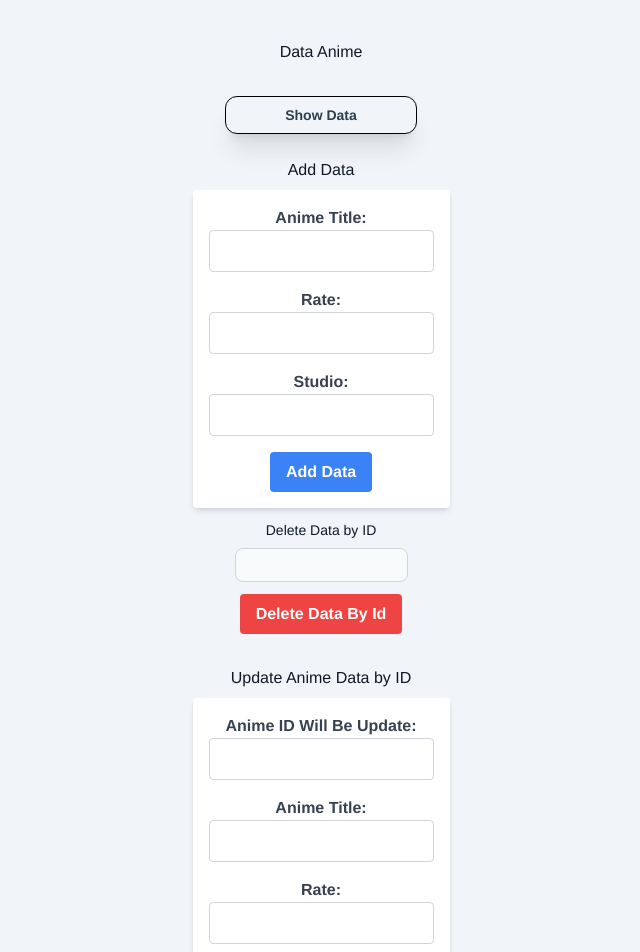
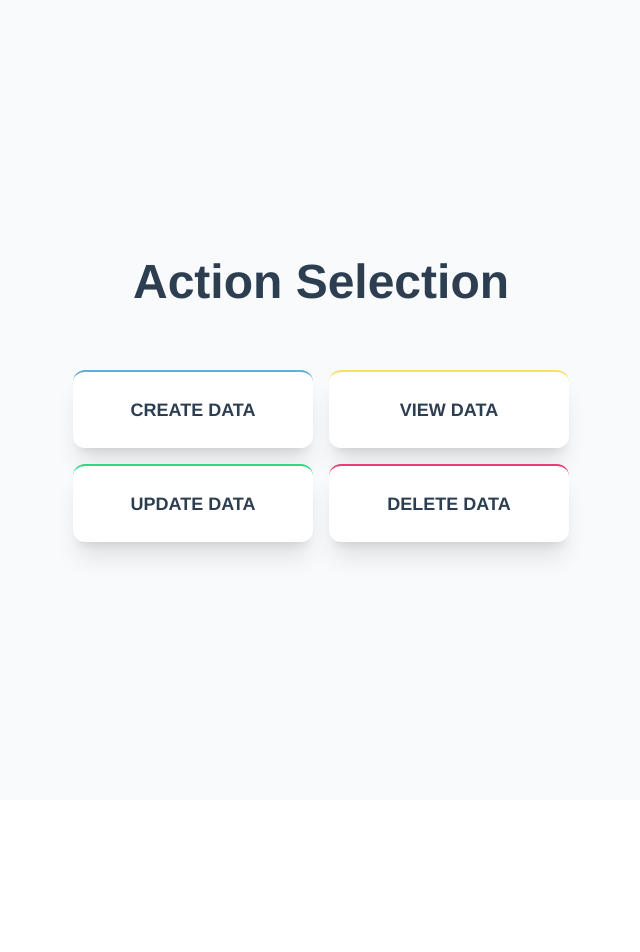
Before and after one commit to Haalloobim/Pemrograman-Web-PayloadCMS, a Vue app in the folder client/: page /main in a window 1280 px wide. Shown: the top 952 px of the page, without its empty margins (319-959 px from the left). After the commit the page ends 800 px from the top, so only its background shows below. Built offline with nearby package versions, Linux system fonts and the light colour scheme.

Commit message:
feat: add main page for routing and completing register

```diff
--- a/client/src/views/LoginPage.vue
+++ b/client/src/views/LoginPage.vue
@@ -7,11 +7,11 @@
                     <form>
                         <div class="py-2 px-4 text-lg leading-6 space-y-4 text-gray-200">
                             <div class="relative">
-                                <input autocomplete="off" id="name" name="name" type="text"
+                                <input autocomplete="off" id="email" name="email" type="email"
                                     class="peer placeholder-transparent h-10 w-full border-b-2 border-gray-300 text-gray-900 focus:outline-none focus:borer-rose-600"
                                     placeholder="Username" />
-                                <label for="name"
-                                    class="cursor-pointer absolute left-0 -top-3.5 text-gray-600 text-sm peer-placeholder-shown:text-base peer-placeholder-shown:text-gray-440 peer-placeholder-shown:top-2 transition-all peer-focus:-top-3.5 peer-focus:text-gray-600 peer-focus:text-sm">Username</label>
+                                <label for="email"
+                                    class="cursor-pointer absolute left-0 -top-3.5 text-gray-600 text-sm peer-placeholder-shown:text-base peer-placeholder-shown:text-gray-440 peer-placeholder-shown:top-2 transition-all peer-focus:-top-3.5 peer-focus:text-gray-600 peer-focus:text-sm">Email</label>
                             </div>
                             <div class="relative">
                                 <input autocomplete="off" id="password" name="password" type="password"
@@ -21,7 +21,7 @@
                                     class="cursor-pointer absolute left-0 -top-3.5 text-gray-600 text-sm peer-placeholder-shown:text-base peer-placeholder-shown:text-gray-440 peer-placeholder-shown:top-2 transition-all peer-focus:-top-3.5 peer-focus:text-gray-600 peer-focus:text-sm">Password</label>
                             </div>
                             <div class="relative">
-                                <button onclick="confirm(event)"
+                                <button @click="confirm()"
                                     class="mt-2 inline-block rounded bg-[#3B71CA] px-6 pb-2 pt-2.5 text-sm tracking-wider font-medium uppercase leading-normal text-white shadow-[0_4px_9px_-4px_#3b71ca] transition duration-150 ease-in-out hover:bg-primary-600 hover:shadow-[0_8px_9px_-4px_rgba(59,113,202,0.3),0_4px_18px_0_rgba(59,113,202,0.2)] focus:bg-primary-600 focus:shadow-[0_8px_9px_-4px_rgba(59,113,202,0.3),0_4px_18px_0_rgba(59,113,202,0.2)]">
                                     Submit
                                 </button>
--- a/client/src/views/MainTask.vue
+++ b/client/src/views/MainTask.vue
@@ -1,86 +1,36 @@
 <template>
-    <div class="pt-10 flex flex-col items-center justify-center min-h-screen mb-8">
-        <h1 class="block mb-2 text-md font-medium text-gray-900">Data Anime</h1>
-        <div :id="'Result'" class="w-3/5"></div>
-        <button @click="load"
-            class="py-2 my-6 px-6 bg-slate-100 border border-black rounded-xl shadow-xl text-kuro font-inter text-sm font-semibold w-48 duration-75 ease-in-out hover:-translate-y-1"
-            type="submit" name="delete">
-            Show Data
-        </button>
-
-        <div class="flex flex-col items-center">
-            <h1 class="block mb-2 text-md font-medium text-gray-900">Add Data</h1>
-            <form id="tambahDataForm" class="bg-white p-4 rounded shadow-md">
-                <div class="mb-4">
-                    <label for="title" class="block text-gray-700 font-semibold">Anime Title:</label>
-                    <input v-model="title" type="text" id="title" name="title" required
-                        class="w-full border border-gray-300 p-2 rounded" />
+    <div class="container min-h-screen min-w-full bg-slate-50 flex items-center justify-center p-8">
+        <div class="min-h-fit flex flex-col gap-y-16">
+            <div class=" text-center items-center">
+                <h1 class="text-5xl font-bold">
+                    Action Selection
+                </h1>
+                <p class="text-success italic text-sm font-normal pt-2 hidden" id="text">
+                    Data has been changed ^^
+                </p>
             </div>
-
-                <div class="mb-4">
-                    <label for="rate" class="block text-gray-700 font-semibold">Rate:</label>
-                    <input v-model="rate" type="number" id="rate" name="rate" step="0.1" required
-                        class="w-full border border-gray-300 p-2 rounded" />
+            <div class="grid grid-cols-2 gap-4">
+                <a href="create.php">
+                    <div class="container min-h-fit bg-white rounded-xl shadow-xl items-center justify-center text-center p-6 w-60 border-t-2 border-primary transition-all ease-in-out duration-100 hover:-translate-y-1">
+                        <p class="text-lg font-semibold ">CREATE DATA</p>
                     </div>
-
-                <div class="mb-4">
-                    <label for="studio" class="block text-gray-700 font-semibold">Studio:</label>
-                    <input v-model="studio" type="text" id="studio" name="studio" required
-                        class="w-full border border-gray-300 p-2 rounded" />
+                </a>
+                <a href="view.php">
+                    <div class="container min-h-fit bg-white rounded-xl shadow-xl items-center justify-center text-center p-6 w-60 border-t-2 border-warning transition-all ease-in-out duration-100 hover:-translate-y-1">
+                        <p class="text-lg font-semibold ">VIEW DATA</p>
                     </div>
-
-                <button @click="addData" class="bg-blue-500 text-white font-semibold py-2 px-4 rounded hover:bg-blue-600">
-                    Add Data
-                </button>
-            </form>
+                </a>
+                <a href="update.php">
+                    <div class="container min-h-fit bg-white rounded-xl shadow-xl items-center justify-center text-center p-6 w-60 border-t-2 border-success transition-all ease-in-out duration-100 hover:-translate-y-1">
+                        <p class="text-lg font-semibold ">UPDATE DATA</p>
                     </div>
-
-        <div class="mt-3">
-            <div>
-                <form action="" id="ThisDeletedForm">
-                    <label for="animeID" class="block mb-2 text-sm font-medium text-gray-900">Delete Data by ID</label>
-                    <input v-model="animeID" type="text" id="animeID"
-                        class="block w-full p-2 text-gray-900 border border-gray-300 rounded-lg bg-gray-50 sm:text-xs focus:ring-blue-500 focus:border-blue-500" />
-                    <button @click="deleteData"
-                        class="bg-red-500 text-white font-semibold mt-3  py-2 px-4 rounded hover:bg-red-600">
-                        Delete Data By Id
-                    </button>
-                </form>
+                </a>
+                <a href="delete.php">
+                    <div class="container min-h-fit bg-white rounded-xl shadow-xl items-center justify-center text-center p-6 w-60 border-t-2 border-danger transition-all ease-in-out duration-100 hover:-translate-y-1">
+                        <p class="text-lg font-semibold ">DELETE DATA</p>
                     </div>
+                </a>
             </div>
-
-        <div class="flex flex-col items-center mt-8">
-            <h1 class="block mb-2 text-md font-medium text-gray-900">Update Anime Data by ID</h1>
-            <form id="UpdateForm" class="bg-white p-4 rounded shadow-md">
-                <div class="mb-4">
-                    <label for="AnimeID" class="block text-gray-700 font-semibold">Anime ID Will Be Update:</label>
-                    <input v-model="AnimeIDUpdate" type="text" id="AnimeIDUpdate" name="AnimeID" required
-                        class="w-full border border-gray-300 p-2 rounded" />
-                </div>
-
-                <div class="mb-4">
-                    <label for="title" class="block text-gray-700 font-semibold">Anime Title:</label>
-                    <input v-model="titleUpdate" type="text" id="titleUpdate" name="title" required
-                        class="w-full border border-gray-300 p-2 rounded" />
-                </div>
-
-                <div class="mb-4">
-                    <label for="rate" class="block text-gray-700 font-semibold">Rate:</label>
-                    <input v-model="rateUpdate" type="number" id="rateUpdate" name="rate" step="0.1" required
-                        class="w-full border border-gray-300 p-2 rounded" />
-                </div>
-
-                <div class="mb-4">
-                    <label for="studio" class="block text-gray-700 font-semibold">Studio:</label>
-                    <input v-model="studioUpdate" type="text" id="studioUpdate" name="studio" required
-                        class="w-full border border-gray-300 p-2 rounded" />
-                </div>
-
-                <button @click="updateData"
-                    class="bg-green-500 text-white font-semibold py-2 px-4 rounded hover:bg-green-700">
-                    Update It!
-                </button>
-            </form>
         </div>
   </div>
 </template>
--- a/client/tailwind.config.js
+++ b/client/tailwind.config.js
@@ -3,7 +3,19 @@ module.exports = {
   purge: ['./index.html', './src/**/*.{vue,js,ts,jsx,tsx}'],
   darkMode: false, // or 'media' or 'class'
   theme: {
-    extend: {},
+    extend: {
+      colors: {
+          danger: '#EA3D76',
+          warning: '#F6E069',
+          success: '#33D685',
+          primary: '#61ADDB',
+      },
+      fontFamily: {
+          inter: ['Inter'],
+          roboto: ['roboto'],
+          noto: ['Noto Serif']
+      }
+  }
   },
   variants: {
     extend: {},
```
Also changed, not shown: client/src/views/RegisterPage.vue (+38 -1 lines). Lines whose indentation alone changed are shown as unchanged.
